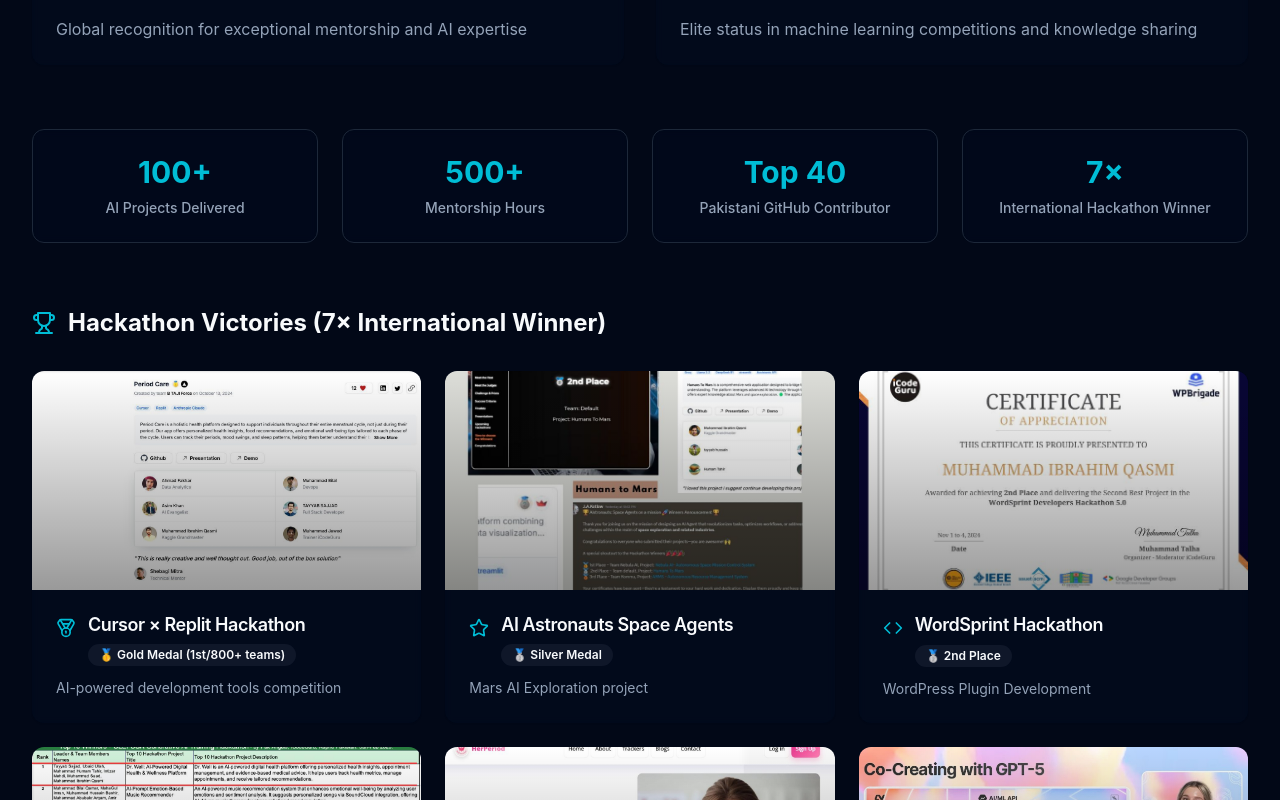
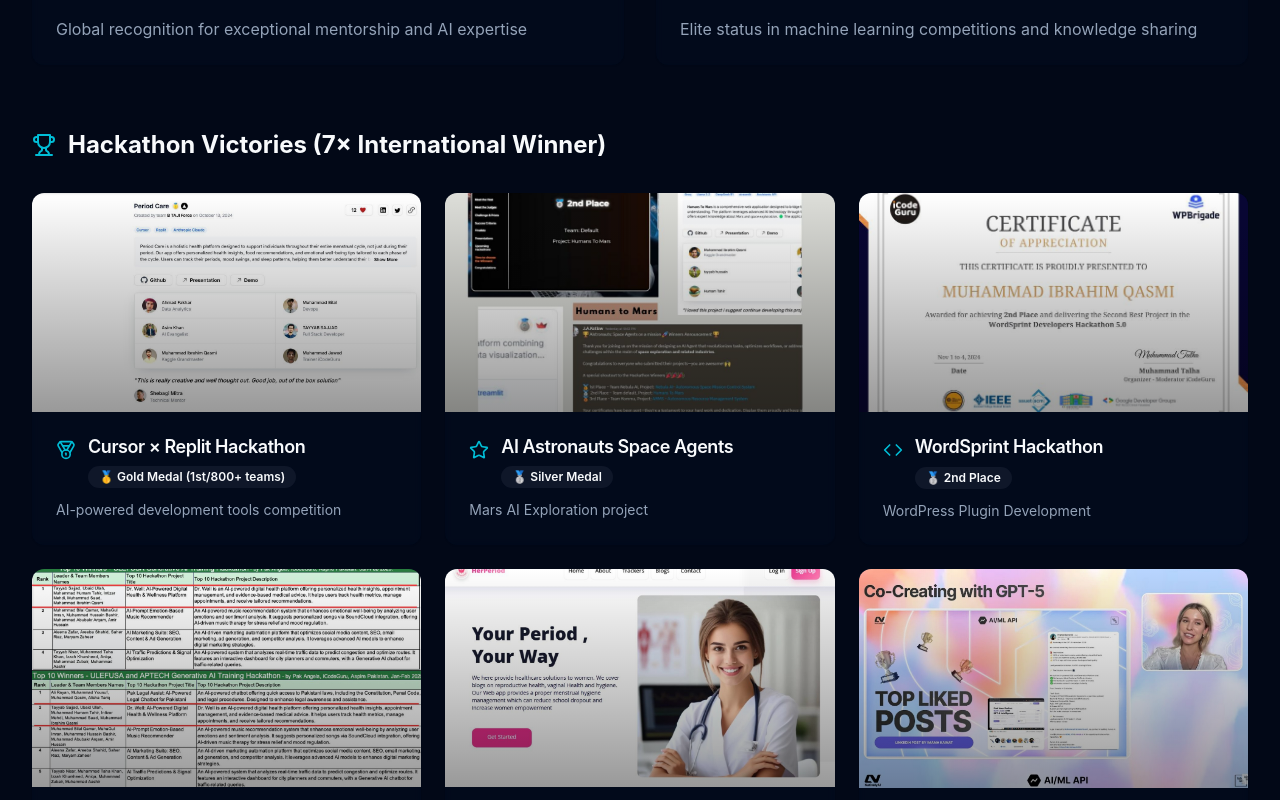
Before and after one commit to muhammadibrahim313/ibrahim-qasmi, a React (Vite) app: page / in a window 1280 px wide. Shown: the part 2380-3180 px from the top of the page. Built offline with nearby package versions, Linux system fonts and the light colour scheme.

Commit message:
Remove specified sections

```diff
--- a/src/components/Achievements.tsx
+++ b/src/components/Achievements.tsx
@@ -130,12 +130,6 @@ const Achievements = () => {
     }
   ];
 
-  const additionalStats = [
-    { metric: "100+", label: "AI Projects Delivered" },
-    { metric: "500+", label: "Mentorship Hours" },
-    { metric: "Top 40", label: "Pakistani GitHub Contributor" },
-    { metric: "7×", label: "International Hackathon Winner" }
-  ];
 
   return (
     <section id="achievements" className="py-20 px-4 sm:px-6 lg:px-8 relative">
@@ -186,16 +180,6 @@ const Achievements = () => {
                 </CardContent>
               </div>
             </Card>
-          ))}
-        </div>
-
-        {/* Statistics Bar */}
-        <div className="grid grid-cols-2 md:grid-cols-4 gap-6 mb-16">
-          {additionalStats.map((stat, index) => (
-            <div key={index} className="text-center p-6 rounded-lg bg-card/30 backdrop-blur-sm border hover:bg-card/50 transition-colors">
-              <div className="text-3xl font-bold text-primary mb-2">{stat.metric}</div>
-              <div className="text-sm text-muted-foreground font-medium">{stat.label}</div>
-            </div>
           ))}
         </div>
 
--- a/src/pages/Index.tsx
+++ b/src/pages/Index.tsx
@@ -5,17 +5,12 @@ import Skills from '@/components/Skills';
 import Projects from '@/components/Projects';
 import Contact from '@/components/Contact';
 import SocialLinks from '@/components/SocialLinks';
-import Hackathons from '@/components/Hackathons';
 import Blogs from '@/components/Blogs';
-import Badges from '@/components/Badges';
-import Certificates from '@/components/Certificates';
 import Testimonials from '@/components/Testimonials';
 import Recommendations from '@/components/Recommendations';
-import Talks from '@/components/Talks';
 import Experience from '@/components/Experience';
 import Achievements from '@/components/Achievements';
 import Education from '@/components/Education';
-import OpenSource from '@/components/OpenSource';
 import MentorshipVolunteering from '@/components/MentorshipVolunteering';
 
 const Index = () => {
@@ -30,17 +25,12 @@ const Index = () => {
         <Achievements />
         <Skills />
         <Projects />
-        <Hackathons />
         <Blogs />
-        <Badges />
-        <Certificates />
         <MentorshipVolunteering />
         <Testimonials />
         <Recommendations />
-        <Talks />
         <Experience />
         <Education />
-        <OpenSource />
 
         <Contact />
       </main>
```
